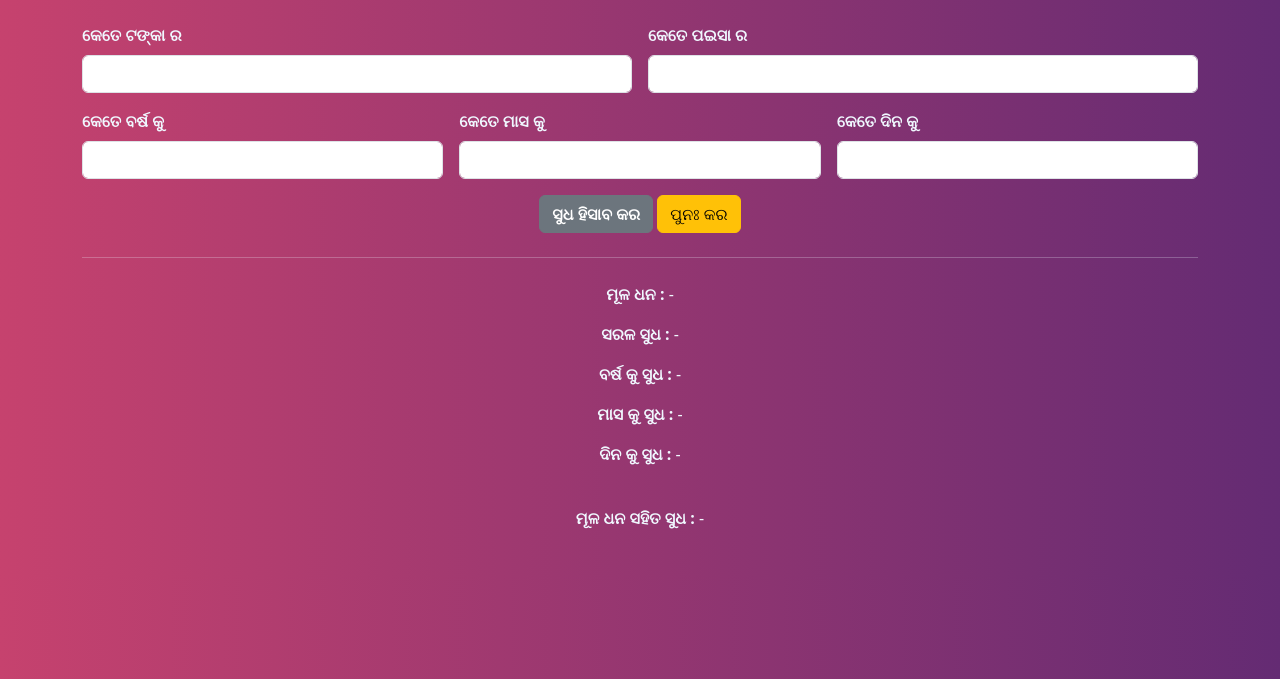
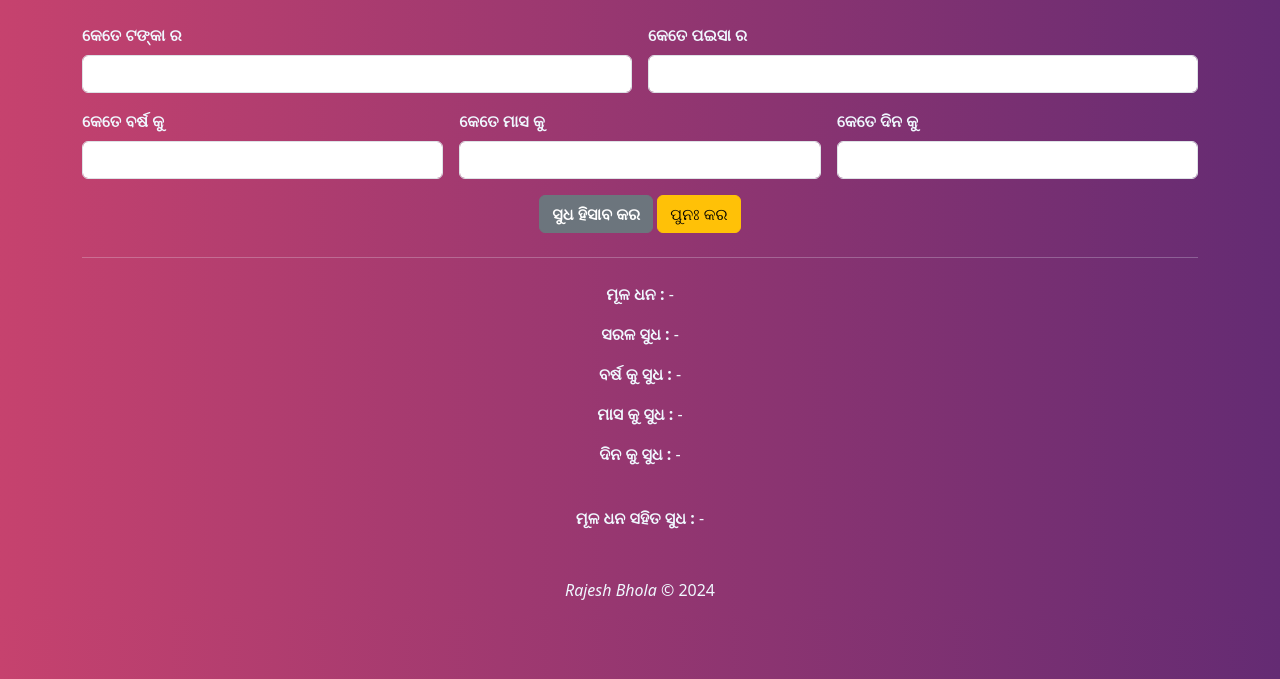
Before and after one commit to rajesh-bhola/my-village-simple-interest-calculator, a plain HTML site: page index.html in a window 1280 px wide. Shown: the part 121-800 px from the top of the page. Drawn offline with nearby package versions, Linux system fonts and the light colour scheme.

Commit message:
footer added

```diff
--- a/index.html
+++ b/index.html
@@ -47,6 +47,10 @@
             <p><strong>ମୂଳ ଧନ ସହିତ ସୁଧ :</strong> <span id="displayTotal">-</span></p>
         </div>
     </div>
+    <!-- Footer Section -->
+    <footer class="footer text-center mt-5">
+        <p><i>Rajesh Bhola</i> &copy;  2024</p>
+    </footer>
     <script src="script.js"></script>
 </body>
 </html>
```
